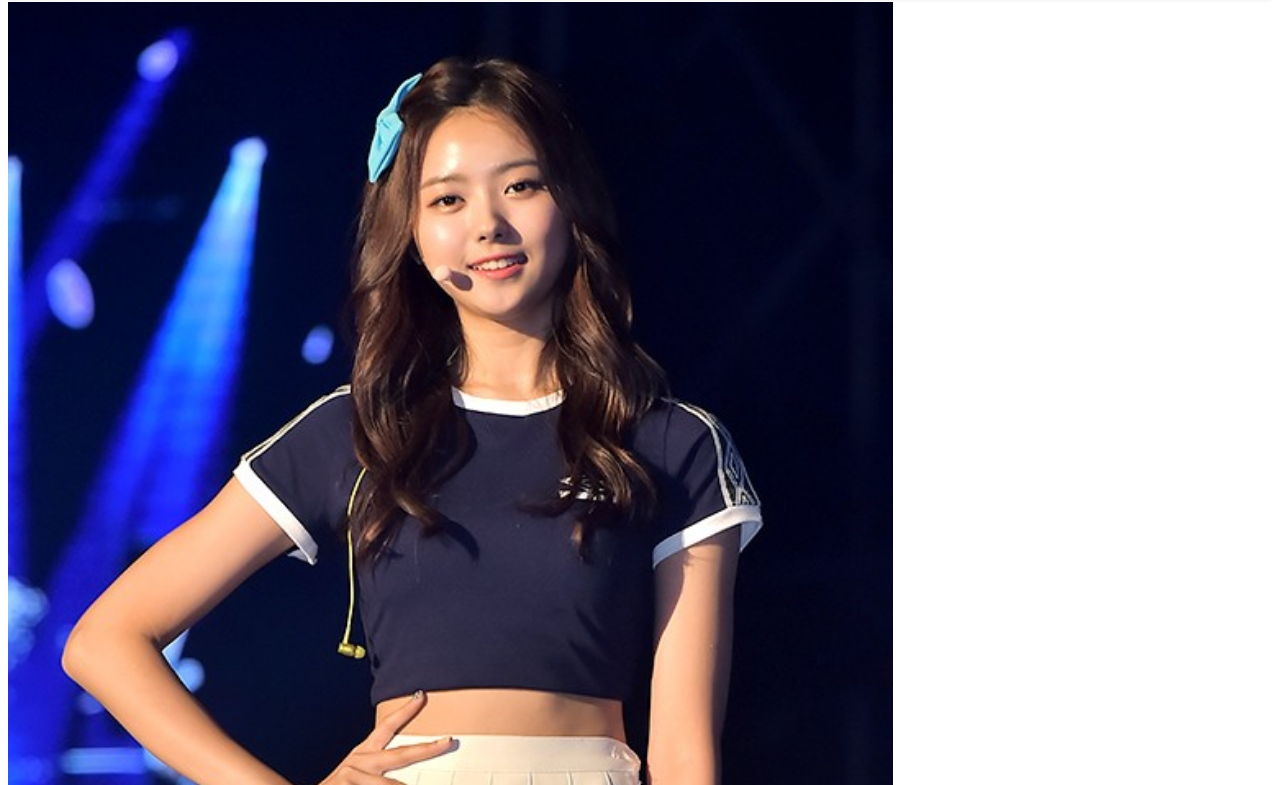
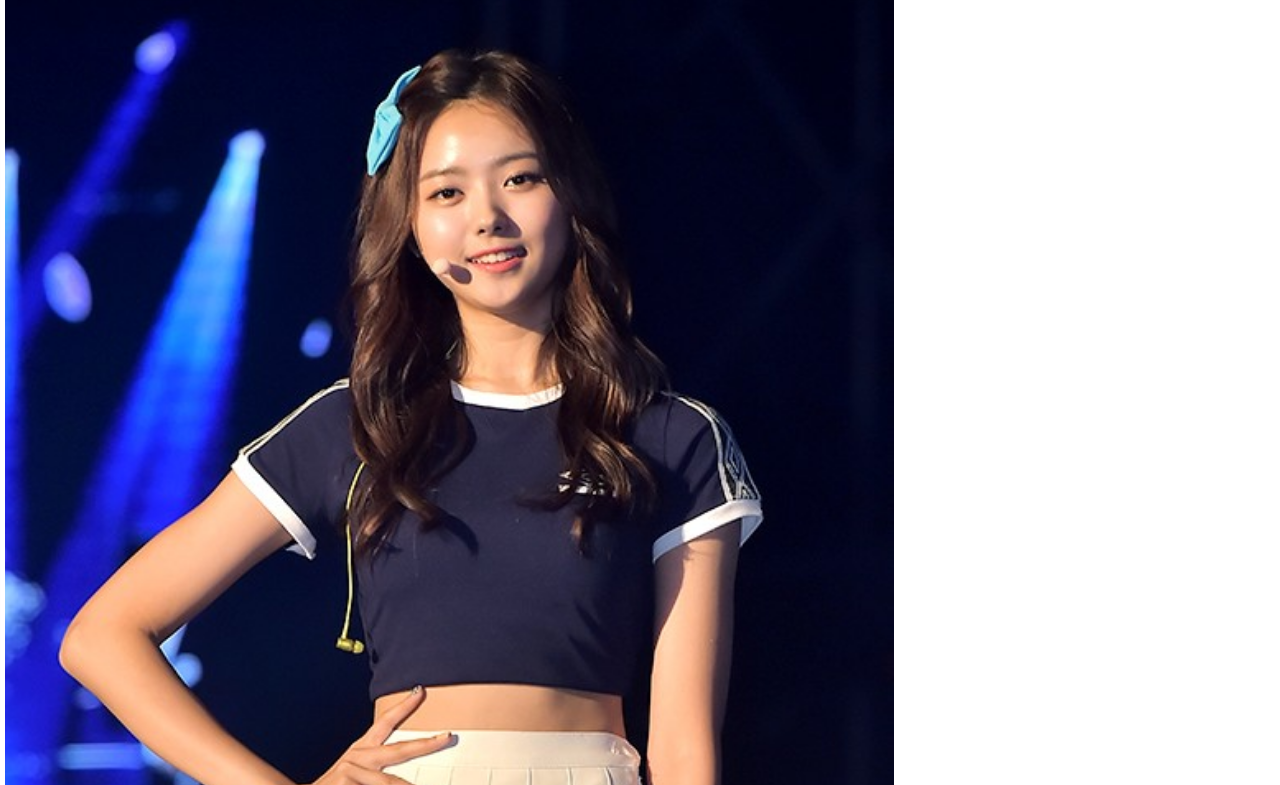
Before and after one commit to YongCCi/AMPWA, a React app: page / in a window 1280 px wide. Shown: the part 75-860 px from the top of the page. Built offline with nearby package versions, Linux system fonts and the light colour scheme; what react-tap-event-plugin would draw is missing.

Commit message:
edit body style

```diff
--- a/public/css/site.css
+++ b/public/css/site.css
@@ -1,6 +1,7 @@
 body {
     padding-top: 0px;
     padding-bottom: 0px;
+    margin: 0px;
 }
 
 img {
@@ -8,5 +9,5 @@ img {
 }
 
 main {
-    margin: 5px 0px 5px 0px;
+    margin: 5px 5px 5px 5px;
 }
```
